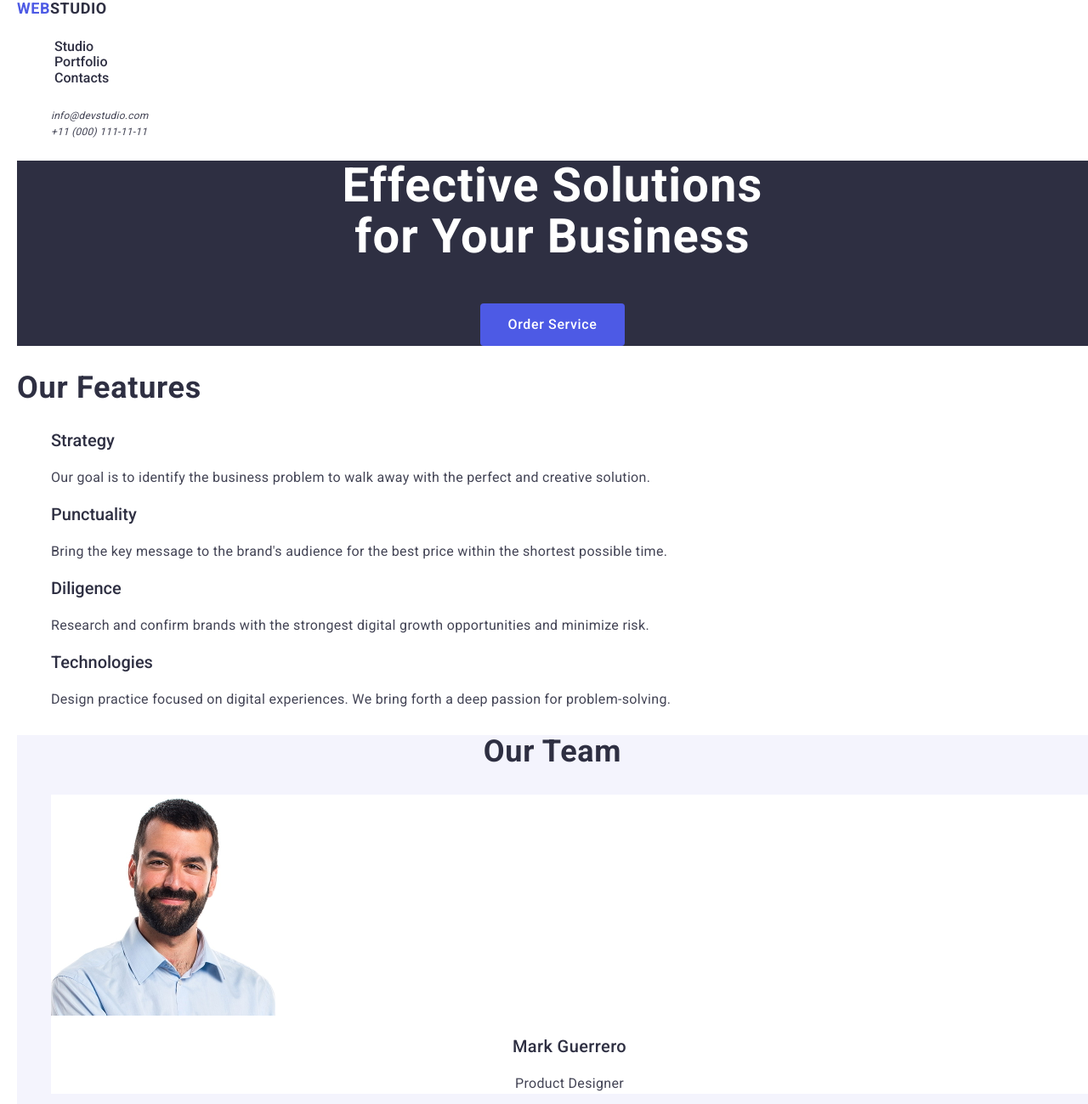
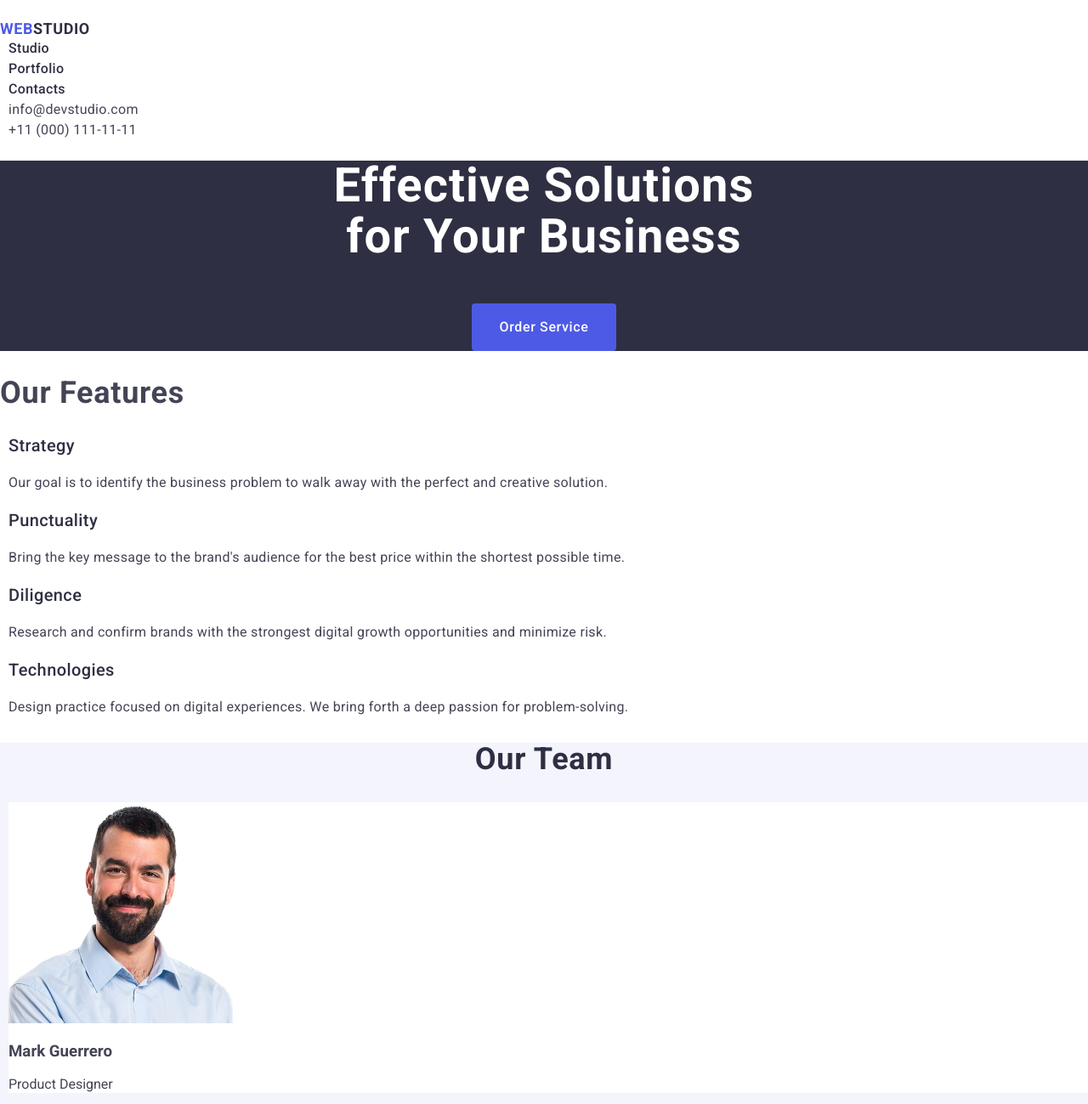
Before and after one commit to OksanaMartyniuk-hub/goit-markup-hw-02, a plain HTML site: page index.html in a window 1280 px wide. Shown: the top 1299 px of the page at 85% size. Drawn offline with nearby package versions, Linux system fonts and the light colour scheme.

Commit message:
Updated CSS and HTML according to mentor requirements

```diff
--- a/css/styles.css
+++ b/css/styles.css
@@ -1,18 +1,28 @@
-/* ===== Header ===== */
+/* ===== Base ===== */
 
 body {
-  font-family: "Roboto", "Helvetica Neue", "Verdana", sans-serif;
-  color: #2e2f42;
+  font-family: "Roboto", sans-serif;
+  color: #434455;
   font-size: 16px;
-  margin-left: 20px;
+  background-color: #fff;
 }
 
 ul,
 ol {
   list-style-type: none;
-  padding-left: 10;
+  padding-left: 10px;
   margin: 0;
 }
+
+.header {
+  padding: 24px 0;
+}
+
+address {
+  font-style: normal;
+}
+
+/* ===== Logo ===== */
 
 .logo {
   font-weight: 700;
@@ -21,7 +31,6 @@ ol {
   line-height: 1.16;
   letter-spacing: 0.03em;
   text-transform: uppercase;
-  margin-bottom: 25px;
 }
 
 .logo-accent {
@@ -30,50 +39,36 @@ ol {
 
 .logo:hover,
 .logo:focus {
-  color: #4d5ae5;
+  color: #404bbf;
 }
 
 /* ===== Navigation ===== */
 
 .header-nav-container > a {
   color: #2e2f42;
-  display: flex;
-  align-items: center;
-  flex-direction: row;
-  gap: 0px;
   text-decoration: none;
 }
+
 .nav-link {
   font-weight: 500;
   font-size: 16px;
   color: #2e2f42;
-  padding: 4px;
+  line-height: 1.5;
+  letter-spacing: 0.02em;
+  text-decoration: none;
 }
 
 .nav-link:hover,
 .nav-link:focus {
-  color: #4d5ae5;
+  color: #404bbf;
   outline: none;
 }
 
-.header-nav-container {
-  margin-bottom: 25px;
-}
-
-.nav-list a {
-  font-weight: 500;
-  font-size: 16px;
-  color: #2e2f42;
-  text-decoration: none;
-}
-
-.header-contacts {
-  margin-bottom: 25px;
-}
+/* ===== Contacts ===== */
 
 .contacts-list a {
   color: #434455;
-  font-size: 12px;
+  font-size: 16px;
   line-height: 1.5;
   letter-spacing: 0.02em;
   text-decoration: none;
@@ -81,11 +76,10 @@ ol {
 
 .contact-link:hover,
 .contact-link:focus {
-  color: #4d5ae5;
-  outline: none;
+  color: #404bbf;
 }
 
-/* ===== Hero section ===== */
+/* ===== Hero ===== */
 
 .hero {
   background-color: #2e2f42;
@@ -107,6 +101,7 @@ ol {
   color: #ffffff;
   font-weight: 500;
   font-size: 16px;
+  line-height: 1.5;
   padding: 16px 32px;
   border: none;
   border-radius: 4px;
@@ -130,11 +125,12 @@ ol {
 .feature-title {
   font-weight: 500;
   font-size: 20px;
+  line-height: 1.2;
+  letter-spacing: 0.02em;
   color: #2e2f42;
 }
 
 .feature-text {
-  font-weight: 400;
   font-size: 16px;
   line-height: 1.5;
   letter-spacing: 0.02em;
@@ -155,26 +151,9 @@ ol {
   text-align: center;
   color: #2e2f42;
 }
+
 .team-card {
   background-color: #ffffff;
-}
-
-.team-name {
-  font-weight: 500;
-  font-size: 20px;
-  line-height: 1.2;
-  letter-spacing: 0.02em;
-  color: #2e2f42;
-  text-align: center;
-}
-
-.team-role {
-  font-weight: 400;
-  font-size: 16px;
-  line-height: 1.5;
-  letter-spacing: 0.02em;
-  color: #434455;
-  text-align: center;
 }
 
 /* ===== Footer ===== */
@@ -195,13 +174,38 @@ ol {
 
 .footer-logo:hover,
 .footer-logo:focus {
-  color: #4d5ae5;
+  color: #404bbf;
 }
 
 .footer-text {
   color: #f4f4fd;
-  font-weight: 400;
   font-size: 16px;
   line-height: 1.5;
   letter-spacing: 0.02em;
 }
+
+/* ===== Portfolio ===== */
+
+.portfolio-title {
+  font-size: 36px;
+  font-weight: 700;
+  text-align: center;
+  line-height: 1.11;
+  letter-spacing: 0.02em;
+  color: #2e2f42;
+}
+
+.portfolio-name {
+  font-size: 20px;
+  font-weight: 500;
+  color: #2e2f42;
+  line-height: 1.2;
+  letter-spacing: 0.02em;
+}
+
+.portfolio-category {
+  font-size: 16px;
+  line-height: 1.5;
+  letter-spacing: 0.02em;
+  color: #434455;
+}
--- a/index.html
+++ b/index.html
@@ -10,13 +10,13 @@
       crossorigin="anonymous"
       referrerpolicy="no-referrer"
     />
-    <link rel="stylesheet" href="./css/styles.css" />
     <link rel="preconnect" href="https://fonts.googleapis.com" />
     <link rel="preconnect" href="https://fonts.gstatic.com" crossorigin />
     <link
       href="https://fonts.googleapis.com/css2?family=Raleway:wght@700&family=Roboto:wght@100..900&display=swap"
       rel="stylesheet"
     />
+    <link rel="stylesheet" href="./css/styles.css" />
   </head>
 
   <body>
```
